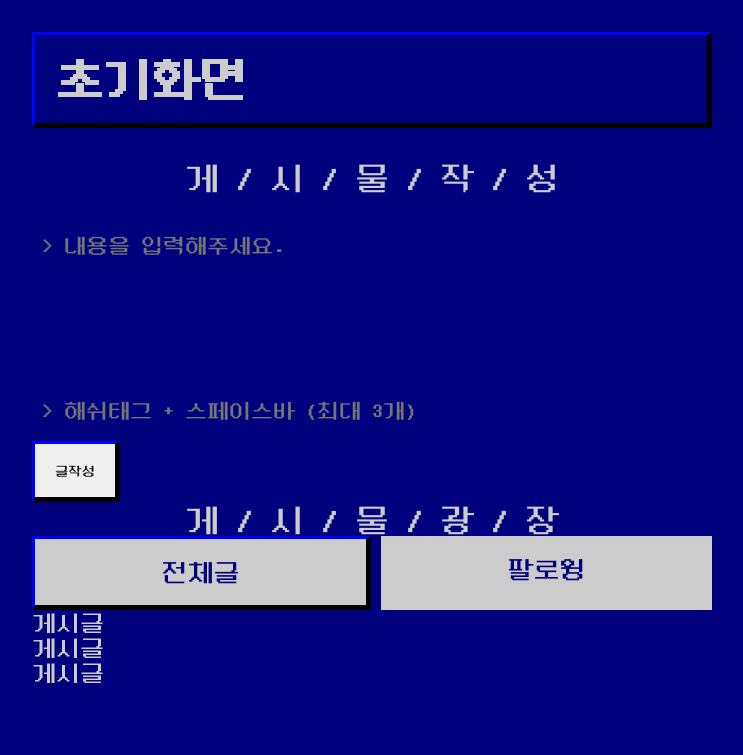
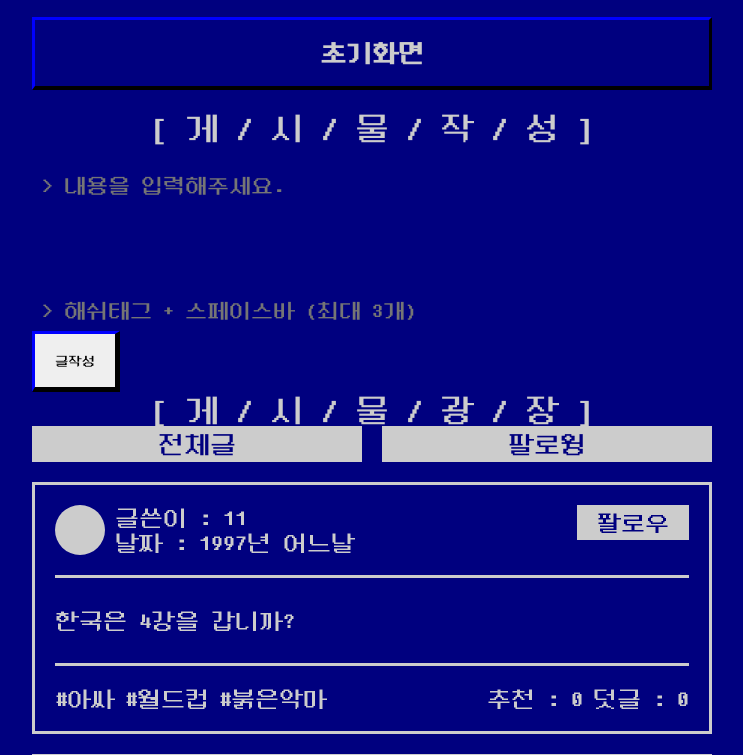
Before and after one commit to Woohyeok97/Hi-Tel-test-, a React (Create React App) app: page / in a window 1280 px wide. Shown: the top 755 px of the page, without its empty margins (268-1011 px from the left). Built offline with nearby package versions, Linux system fonts and the light colour scheme.

Commit message:
Feat : PostItem 컴포넌트 작업

```diff
--- a/src/_utils.scss
+++ b/src/_utils.scss
@@ -2,6 +2,7 @@ $defaultFont : 'DungGeunMo', sans-serif;
 $bgColor : #00007f;
 $fontColor : #ccc;
 $defaultBorder : 3px solid #ccc;
+$grayBorder : 3px solid gray;
 
 
 
--- /dev/null
+++ b/src/components/followBtn/FollowBtn.module.scss
@@ -0,0 +1,9 @@
+@import './utils';
+
+.followBtn {
+    padding: 5px 20px;
+    color: $bgColor;
+    background-color: $fontColor;
+    z-index: 10;
+    cursor: pointer;
+}
--- /dev/null
+++ b/src/components/followBtn/FollowBtn.tsx
@@ -0,0 +1,10 @@
+import styles from './FollowBtn.module.scss'
+
+export default function FollowBtn() {
+
+    return (
+        <div className={ styles.followBtn }>
+            퐐로우
+        </div>
+    )
+}
--- a/src/components/layout/Layout.module.scss
+++ b/src/components/layout/Layout.module.scss
@@ -1,5 +1,8 @@
+@import './utils';
+
 .layout {
     max-width: 680px;
     margin: 0 auto;
     min-height: 100vh;
+    padding: 0 20px;
 }
--- a/src/components/post/Post.module.scss
+++ b/src/components/post/Post.module.scss
@@ -9,8 +9,13 @@
         margin: 20px 0;
     }
     &__block {
-        padding: 10px 0;
+        // border: $defaultBorder;
+        // padding: 10px 0;
         // border-bottom: $defaultBorder;
+    }
+    &__flex {
+        display: flex;
+        gap: 10px;
     }
     textarea {
         width: 100%;
@@ -20,6 +25,8 @@
         font-size: $font1;
         color: $fontColor;
         background-color: $bgColor;
+        // border: $defaultBorder;
+
     }
     &__input {
         width: 100%;
@@ -29,12 +36,12 @@
         color: $fontColor;
         background-color: $bgColor;
     }
-    &__hashTag {
-        padding: 10px;
-        margin-right: 10px;
-        border: 2px solid rgba(0, 0, 255, 1);
-        border-radius: 10px;
-    }
+    // &__hashTag {
+    //     padding: 10px;
+    //     margin-right: 10px;
+    //     border: 2px solid rgba(0, 0, 255, 1);
+    //     border-radius: 10px;
+    // }
 
 
     &__btn {
@@ -42,3 +49,59 @@
         @extend .shadow;
     }
 }
+
+
+// post-item
+.post {
+    padding : 20px;
+    margin: 20px 0;
+    border: $defaultBorder;
+    cursor: pointer;
+
+    &__header {
+        display: flex;
+        justify-content: space-between;
+        align-items: flex-start;
+        padding-bottom: 20px;
+        border-bottom: $defaultBorder;
+    }
+
+    &__flex {
+        display: flex;
+        align-items: center;
+        gap: 10px;
+    }
+
+    &__userImg {
+        width: 50px;
+        height: 50px;
+        border-radius: 50%;
+        background-color: $fontColor;
+    }
+    &__userName {
+
+    }
+    &__createdAt {
+
+    }
+    &__content {
+        padding: 30px 0;
+        border-bottom: $defaultBorder;
+    }
+
+    &__footer {
+        display: flex;
+        justify-content: space-between;
+        padding-top: 20px;
+    }
+    &__hashTag {
+        // padding: 10px;
+        // box-sizing: border-box;
+        // margin-right: 10px;
+        // border: 2px solid rgba(0, 0, 255, 1);
+        // border-radius: 10px;
+    }
+    &__utils {
+        display: flex;
+    }
+}
--- a/src/components/post/PostForm.tsx
+++ b/src/components/post/PostForm.tsx
@@ -10,7 +10,6 @@ export default function PostForm() {
 
     const [ content, setContent ] = useState<string>('')
     const [ hashTagList, setHashTagList ] = useState<string[]>([])
-
 
 
     // submit 핸들러
@@ -64,7 +63,7 @@ export default function PostForm() {
 
     return (
         <form onSubmit={ handleSubmit } className={ styles.postForm }>
-            <div className={ styles.postForm__header }>게 / 시 / 물 / 작 / 성</div>
+            <div className={ styles.postForm__header }>[ 게 / 시 / 물 / 작 / 성 ]</div>
 
             <div className={ styles.postForm__block }>
                 <textarea
@@ -76,12 +75,11 @@ export default function PostForm() {
             </div>
 
             <div className={ styles.postForm__block }>
-                { hashTagList?.length > 0 && hashTagList?.map((item) =>
-                <span key={item} id={item} className={ styles.postForm__hashTag }
-                onClick={ handleRemoveHashTag }>#{ item }</span>) }
-            </div>
-
-            <div className={ styles.postForm__block }>
+                <div className={ styles.postForm__flex }>
+                    { hashTagList?.length > 0 && hashTagList?.map((item) =>
+                    <span key={item} id={item} className={ styles.postForm__hashTag }
+                    onClick={ handleRemoveHashTag }>#{ item }</span>) }
+                </div>
                 <input
                     type='text'
                     value={ hashTag }
--- a/src/components/post/PostItem.tsx
+++ b/src/components/post/PostItem.tsx
@@ -1,6 +1,44 @@
-export default function PostItem() {
+import FollowBtn from 'components/followBtn/FollowBtn'
+import styles from './Post.module.scss'
+// 데이터 타입
+import { PostType } from "interface"
+
+interface PostItemProps {
+    post : PostType
+}
+
+export default function PostItem({ post } : PostItemProps) {
 
     return (
-        <div>게시글</div>
+        <div className={ styles.post }>
+            <div className={ styles.post__header }>
+                <div className={ styles.post__flex }>
+                    <div className={ styles.post__userImg }></div>
+                    <div>
+                        <div className={ styles.post__userName }>
+                        글쓴이 : { post?.uid }
+                        </div>
+                        <div className={ styles.post__createdAt }>
+                            날짜 : { post?.createdAt }
+                        </div>
+                    </div>
+                </div>
+                <FollowBtn/>
+            </div>
+
+            <div className={ styles.post__content }>{ post?.content }</div>
+
+            <div className={ styles.post__footer }>
+                <div className={ styles.post__flex }>
+                    <span className={ styles.post__hashTag }>#아싸</span>
+                    <span className={ styles.post__hashTag }>#월드컵</span>
+                    <span className={ styles.post__hashTag }>#붉은악마</span>
+                </div>
+                <div className={ styles.post__flex }>
+                    <div>추천 : 0</div>
+                    <div>덧글 : 0</div>
+                </div>
+            </div>
+        </div>
     )
 }
--- a/src/index.scss
+++ b/src/index.scss
@@ -16,20 +16,39 @@ textarea {
     font-family: $defaultFont;
     border: none;
     resize: none;
-    // outline: none;
+    outline: none;
 }
-
 input {
     font-family: $defaultFont;
+    outline: none;
     border: none;
+}
+a {
+    color: inherit;
+    text-decoration: none;
 }
 
 .shadow {
     border-top: 3px solid rgba(0, 0, 255, 1);
-    border-bottom: 5px solid #000000;
-    border-right: 5px solid #000000;
+    border-bottom: 4px solid #000000;
+    border-right: 3px solid #000000;
     border-left: 3px solid rgba(0, 0, 255, 1);
 }
+.shadow-btn {
+    // border-top: 2px solid #ffffff;
+    // border-left: 2px solid #ffffff;
+    // border-bottom: 3px solid #000000;
+    // border-right: 3px solid #000000;
+    box-shadow: 2px 2px 0px 2px black;
+}
+.shadow-btn--active {
+    // border-top: 2px solid #333333;
+    // border-left: 2px solid #333333;
+    // border-bottom: 3px solid gray;
+    // border-right: 3px solid gray;
+    box-shadow: 2px 2px 0px 2px black inset;
+}
+
 
 
 // page
@@ -37,6 +56,8 @@ input {
 
     &__title {
         padding: 20px;
+        font-size: $font2;
+        text-align: center;
         @extend .shadow;
     }
     &__header {
@@ -45,19 +66,20 @@ input {
     }
     &__tabs {
         display: flex;
-        gap: 10px;
+        gap: 20px;
     }
     &__tab {
         width: 100%;
-        padding: 20px;
+        padding: 5px 20px;
         color: $bgColor;
         background-color: $fontColor;
         font-size: $font2;
         text-align: center;
         cursor: pointer;
+        // @extend .shadow-btn;
 
         &--active {
-            @extend .shadow;
+            // @extend .shadow-btn--active;
         }
     }
 }
--- a/src/pages/home/index.tsx
+++ b/src/pages/home/index.tsx
@@ -1,9 +1,11 @@
 import { useState } from "react"
+import { Link } from "react-router-dom"
 // components
 import PostForm from "components/post/PostForm"
 import PostItem from "components/post/PostItem"
 // 데이터 타입
 import { PostType } from "interface"
+
 
 const tempList = [
     {
@@ -28,22 +30,26 @@ const tempList = [
 
 export default function HomePage() {
     const [ postList, setPostList ] = useState<PostType[]>(tempList)
-
+    const [ test, setT ] = useState(false)
     return (
         <div className="page">
             <h1 className="page__title">초기화면</h1>
             <PostForm/>
 
 
-            <div className="page__header">게 / 시 / 물 / 광 / 장</div>
+            <div className="page__header">[ 게 / 시 / 물 / 광 / 장 ]</div>
             <div className="page__tabs">
-                <div className="page__tab page__tab--active">전체글</div>
+                <div className={`page__tab ${ test ? 'page__tab--active' : '' }`}
+                onClick={()=>{ setT((prev) => !prev) }}>{ test && '>' } 전체글</div>
                 <div className="page__tab">팔로윙</div>
             </div>
 
 
             <div className="page__">
-            { postList?.map((item) => <PostItem key={item?.uid}/>) }
+                { postList?.map((item) =>
+                <Link to={`/post/detail/${item?.id}`}>
+                    <PostItem key={item?.uid} post={ item }/>
+                </Link> )}
             </div>
         </div>
     )
```
